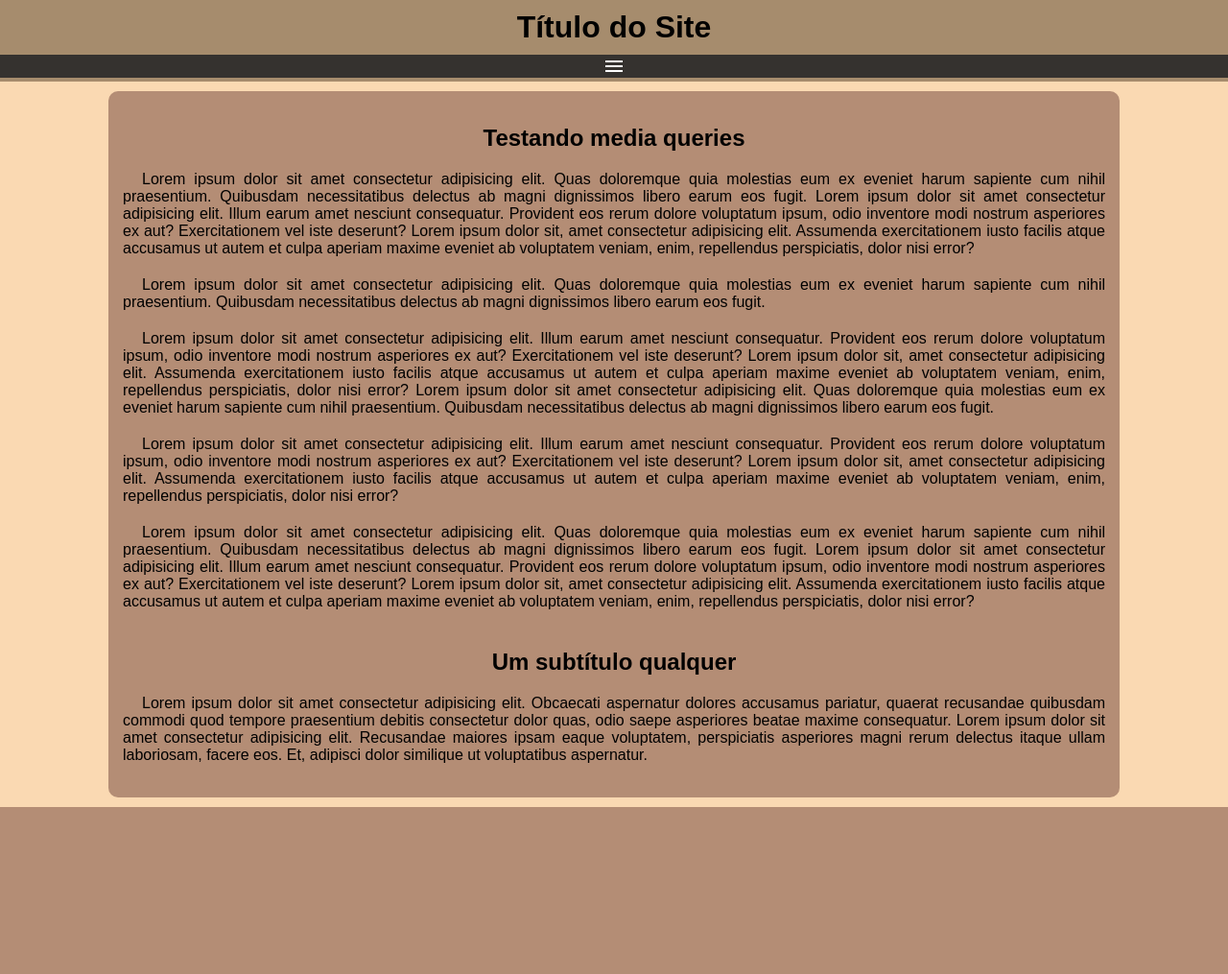
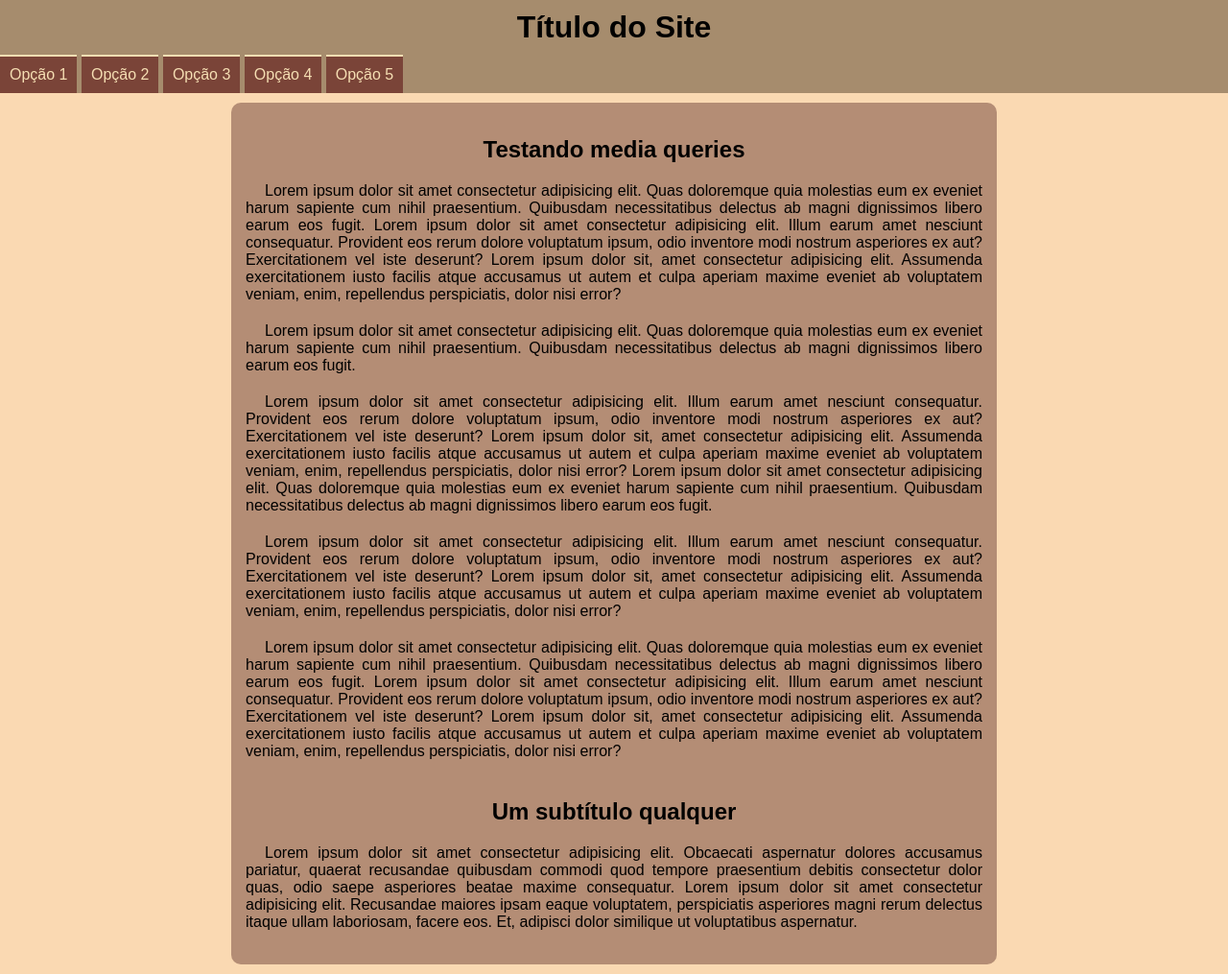
Before and after one commit to debizinha-santos/HTML-CSS, a PHP site: page / in a window 1280 px wide. Shown: the whole page at 96% size. Before the commit the page ends 841 px from the top, so only its background shows below. Run offline with PHP 8.4, Linux system fonts and the light colour scheme.

Commit message:
atualizando função menu

```diff
--- /dev/null
+++ b/site05-1502-mediaquery/estilos/media-query.css
@@ -0,0 +1,20 @@
+@charset "UTF-8";
+
+@media screen and (min-width: 768px) {
+
+    #hamburguinho {
+        display: none;
+    }
+
+    menu {
+        display: block;
+    }
+
+    menu li {
+        display: inline-block;
+    }
+
+    main {
+        width: 768px;
+    }
+}
--- a/site05-1502-mediaquery/style.css
+++ b/site05-1502-mediaquery/estilos/style.css
@@ -25,7 +25,7 @@ header h1 {
     text-align: center;
 }
 
-span {
+#hamburguinho {
     background-color: rgb(53, 50, 47);
     width: 100vw;
     text-align: center;
@@ -33,7 +33,7 @@ span {
     cursor: pointer;
 }
 
-span:hover {
+#hamburguinho:hover {
     background-color: white ;
     color: #592C28;
 }
@@ -48,7 +48,7 @@ menu ul {
 
 menu a {
     display: block;
-    padding: 10px 0px;
+    padding: 10px 10px;
     text-decoration: none;
     text-align: center;
     background-color: #71332ccd;
@@ -60,9 +60,6 @@ menu a:hover {
     background-color: #dc744f;
     color: #592C28;
 }
-
-
-
 
 main {
     width: 80vw;
--- a/site05-1502-mediaquery/index.html
+++ b/site05-1502-mediaquery/index.html
@@ -5,12 +5,13 @@
     <meta name="viewport" content="width=device-width, initial-scale=1.0">
     <title>Fazendo menu responsivo</title>
     <link href="https://fonts.googleapis.com/css2?family=Material+Symbols+Outlined" rel="stylesheet" />
-    <link rel="stylesheet" href="style.css">
+    <link rel="stylesheet" href="estilos/style.css">
+    <link rel="stylesheet" href="estilos/media-query.css">
 </head>
-<body>
+<body onresize="mudouTamanho()">
     <header>
         <h1>Título do Site</h1>
-        <span class="material-symbols-outlined" onclick="clickMenu()">menu</span>
+        <i id="hamburguinho" class="material-symbols-outlined" onclick="clickMenu()">menu</i>
         <menu id="itens">
             <ul>
                 <li><a href="#">Opção 1</a></li>
@@ -46,13 +47,22 @@
         </article>
     </main>
     <script>
+
+        function mudouTamanho() {
+            if (window.innerWidth >= 768) {
+                itens.style.display = 'block'
+             } else {
+                    itens.style.display = 'none'
+            }
+            }
+
         function clickMenu() {
             if (itens.style.display == 'block') {
                 itens.style.display = 'none'
             } else {
                 itens.style.display = 'block'
             }
-    }
+            }
     </script>
 </body>
 </html>
```
Also changed, not shown: site05-1502-mediaquery/imagens/back-pc.jpg (deleted), site05-1502-mediaquery/imagens/back-phone.jpg (deleted), site05-1502-mediaquery/imagens/back-print.jpg (deleted), site05-1502-mediaquery/imagens/back-tablet.jpg (deleted), site05-1502-mediaquery/imagens/back-tv.jpg (deleted), site05-1502-mediaquery/imagens/cev-landscape.jpg (deleted), site05-1502-mediaquery/imagens/cev-portrait.jpg (deleted), site05-1502-mediaquery/imagens/icon-pc.png (deleted), site05-1502-mediaquery/imagens/icon-phone.png (deleted), site05-1502-mediaquery/imagens/icon-print.png (deleted), site05-1502-mediaquery/imagens/icon-tablet.png (deleted), site05-1502-mediaquery/imagens/icon-tv.png (deleted).
